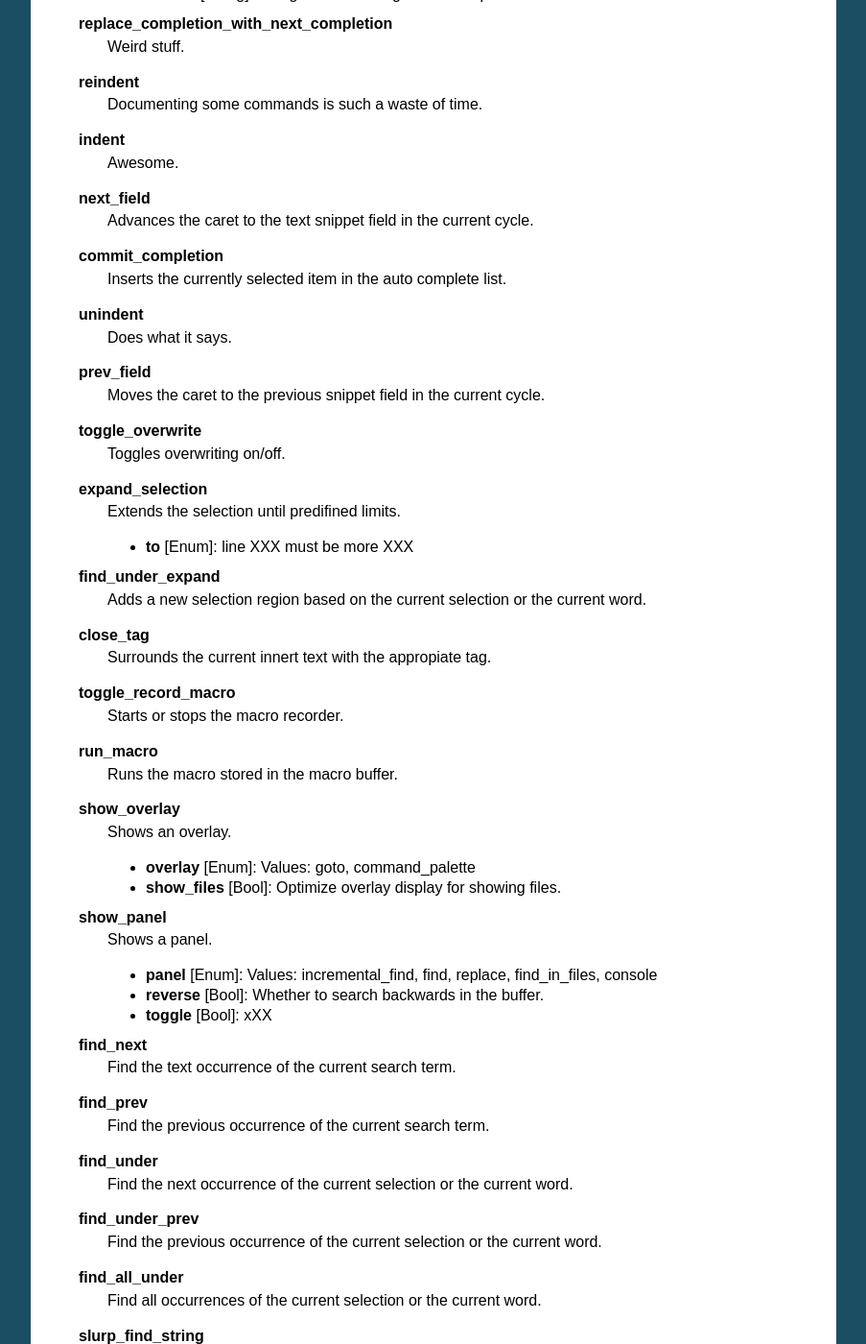
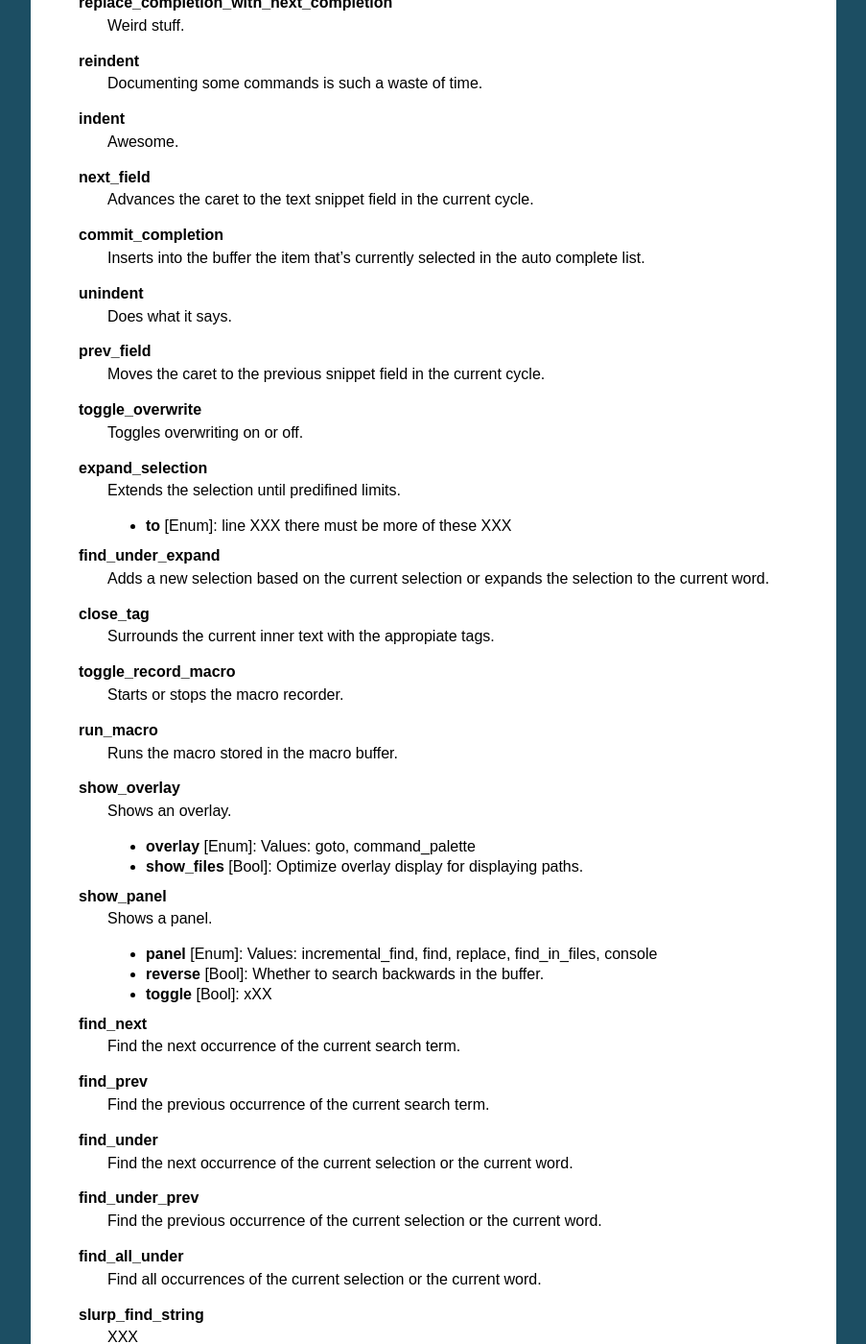
Before and after one commit to guillermooo/sublime-undocs, a Sphinx documentation site: the page built from source/reference/commands.rst, in a window 1280 px wide and 1400 px high, scrolled down 3273 px. Shown: the whole window at 96% size, without its empty margins (198-1101 px from the left). Built offline with Sphinx 7.4.7, drawn with Linux system fonts in a browser that asks for light colours; some of the changed text lies outside the part shown.

Commit message:
assorted fixes

```diff
--- a/source/reference/commands.rst
+++ b/source/reference/commands.rst
@@ -66,22 +66,23 @@
  **switch_file**
  	Switches between two files with the same name and different extensions.
 
- 	- **extensions** [[String]]: Extensions for which switching will be enabled.
+ 	- **extensions** [[String]]: Extensions (without leading dot) for which switching will be enabled.
 
  **close**
  	Closes the active view.
 
  **close_file**
  	Closes the active view and, under certain circumsances, the whole application.
+ 	XXX Sounds kinda wrong.
 
  **toggle_sidebar**
  	Shows or hides the sidebar.
 
  **toggle_full_screen**
- 	Toggles full screen mode on/off.
+ 	Toggles full screen mode on or off.
 
  **toggle_distraction_free**
- 	Toggles distraction free mode on/off.
+ 	Toggles distraction free mode on or off.
 
  **left_delete**
  	Deletes the character right before the caret.
@@ -120,7 +122,7 @@
  	Adds a line to the current selection.
 
  	- **forward** [Bool]: Whether to add the next or previous line. Defaults to
- ``true``.
+ 	  ``true``.
 
  **scroll_lines**
  	Scroll lines in the view.
@@ -150,7 +152,7 @@
  	Collapses multiple selections into a single selection.
 
  **clear_fields**
- 	Exhausts snippet fields to prevent further cycling through them.
+ 	Breaks out of the active snippet field cycle.
 
  **hide_panel**
  	Hides the active panel.
@@ -181,7 +183,8 @@
  	Advances the caret to the text snippet field in the current cycle.
 
  **commit_completion**
- 	Inserts the currently selected item in the auto complete list.
+ 	Inserts into the buffer the item that's currently selected in the auto
+ 	complete list.
 
  **unindent**
  	Does what it says.
@@ -190,19 +193,19 @@
  	Moves the caret to the previous snippet field in the current cycle.
 
  **toggle_overwrite**
- 	Toggles overwriting on/off.
+ 	Toggles overwriting on or off.
 
  **expand_selection**
  	Extends the selection until predifined limits.
 
- 	- **to** [Enum]: line XXX must be more XXX
+ 	- **to** [Enum]: line XXX there must be more of these XXX
 
  **find_under_expand**
- 	Adds a new selection region based on the current selection or the current
- 	word.
+ 	Adds a new selection based on the current selection or expands the
+ 	selection to the current word.
 
  **close_tag**
- 	Surrounds the current innert text with the appropiate tag.
+ 	Surrounds the current inner text with the appropiate tags.
 
  **toggle_record_macro**
  	Starts or stops the macro recorder.
@@ -214,7 +217,7 @@
  	Shows an overlay.
 
  	- **overlay** [Enum]: Values: goto, command_palette
- 	- **show_files** [Bool]: Optimize overlay display for showing files.
+ 	- **show_files** [Bool]: Optimize overlay display for displaying paths.
 
  **show_panel**
  	Shows a panel.
@@ -224,7 +227,7 @@
  	- **toggle** [Bool]: xXX
 
  **find_next**
- 	Find the text occurrence of the current search term.
+ 	Find the next occurrence of the current search term.
 
  **find_prev**
  	Find the previous occurrence of the current search term.
@@ -245,10 +248,10 @@
  	XXX
 
  **next_result**
- 	Find next captured result.
+ 	Advance to the next captured result.
 
  **prev_result**
- 	Find next captured result.
+ 	Move to the previous captured result.
 
  **toggle_setting**
  	Toggles the value of a boolean setting.
@@ -256,24 +259,24 @@
  	- **setting** [String]: The name of the setting to be toggled.
 
  **next_misspelling**
- 	Find the next misspelling
+ 	Advance to the next misspelling
 
  **prev_misspelling**
- 	Find the previous misspelling.
+ 	Move to the previous misspelling.
 
  **swap_line_down**
- 	Swaps the current line with the line below it.
+ 	Swaps the current line with the line below.
 
  **swap_line_up**
- 	Swaps the current line with the line above it.
+ 	Swaps the current line with the line above.
 
  **toggle_comment**
- 	Comments or uncomments the active regions.
+ 	Comments or uncomments the active lines.
 
  	- **block** [Bool]: Whether to use a block comment.
 
  **join_lines**
- 	Join the current line with the next one.
+ 	Joins the current line with the next one.
 
  **duplicate_line**
  	Duplicates the current line.
```
Also changed, not shown: other parts of source/reference/commands.rst (+5 -4 lines).
